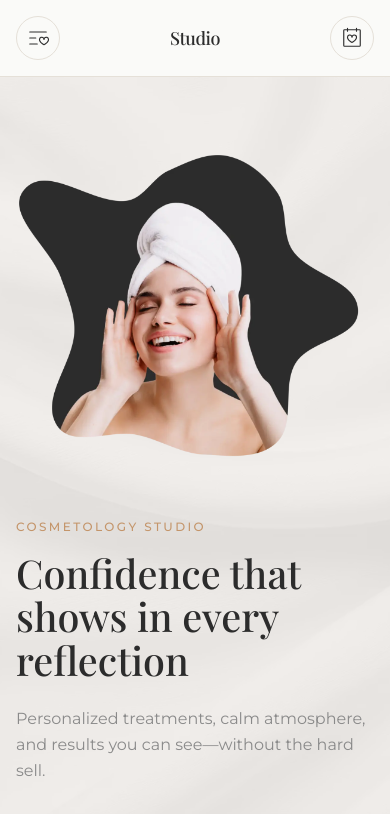
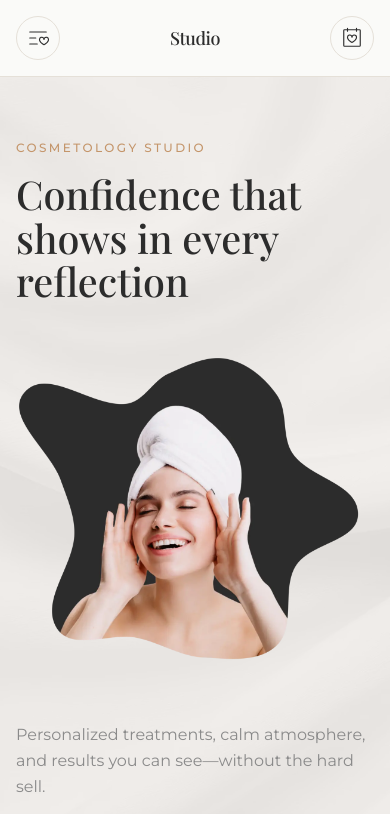
Before and after one commit to viktor-codes/beauty-template, a Next.js app: page / in a window 390 px wide. Shown: the top 814 px of the page. Built offline with nearby package versions, Linux system fonts and the light colour scheme.

Commit message:
make hero responsivenesse better for mobile

```diff
--- a/components/sections/hero-section.tsx
+++ b/components/sections/hero-section.tsx
@@ -44,15 +44,29 @@ export function HeroSection({
         aria-hidden
       />
       <div className="relative z-10 mx-auto max-w-6xl px-4 sm:px-6 lg:px-8">
-        <div className="grid items-center gap-10 md:grid-cols-2 md:gap-14">
-          <div className="order-2 md:order-1">
+        <div className="grid grid-cols-1 gap-10 md:grid-cols-2 md:items-stretch md:gap-14">
+          <div className="md:col-start-1 md:row-start-1">
             <p className="text-xs font-medium uppercase tracking-[0.2em] text-accent">
               {content.eyebrow}
             </p>
             <h1 className="text-pretty mt-4 font-heading text-[clamp(2.25rem,calc(4vw+1.5rem),5rem)] font-medium leading-[1.1] text-primary">
               {content.title}
             </h1>
-            <p className="mt-6 max-w-xl text-base leading-relaxed text-muted">
+          </div>
+          <div className="flex w-full justify-center md:col-start-2 md:row-span-2 md:row-start-1 md:min-h-0 md:items-center md:justify-center">
+            <Image
+              src={content.image.src}
+              alt={content.image.alt}
+              width={content.image.width}
+              height={content.image.height}
+              priority
+              fetchPriority="high"
+              sizes="(max-width: 767px) 100vw, 50vw"
+              className="h-auto w-full max-w-full object-contain"
+            />
+          </div>
+          <div className="md:col-start-1 md:row-start-2">
+            <p className="max-w-xl text-base leading-relaxed text-muted">
               {content.subtitle}
             </p>
             <div className="mt-8 flex flex-wrap gap-4">
@@ -68,18 +82,6 @@ export function HeroSection({
               </Button>
             </div>
           </div>
-          <div className="relative order-1 w-full overflow-hidden md:order-2">
-            <Image
-              src={content.image.src}
-              alt={content.image.alt}
-              width={content.image.width}
-              height={content.image.height}
-              priority
-              fetchPriority="high"
-              sizes="(max-width: 767px) 100vw, 50vw"
-              className="h-full w-full object-cover"
-            />
-          </div>
         </div>
       </div>
     </Section>
```
